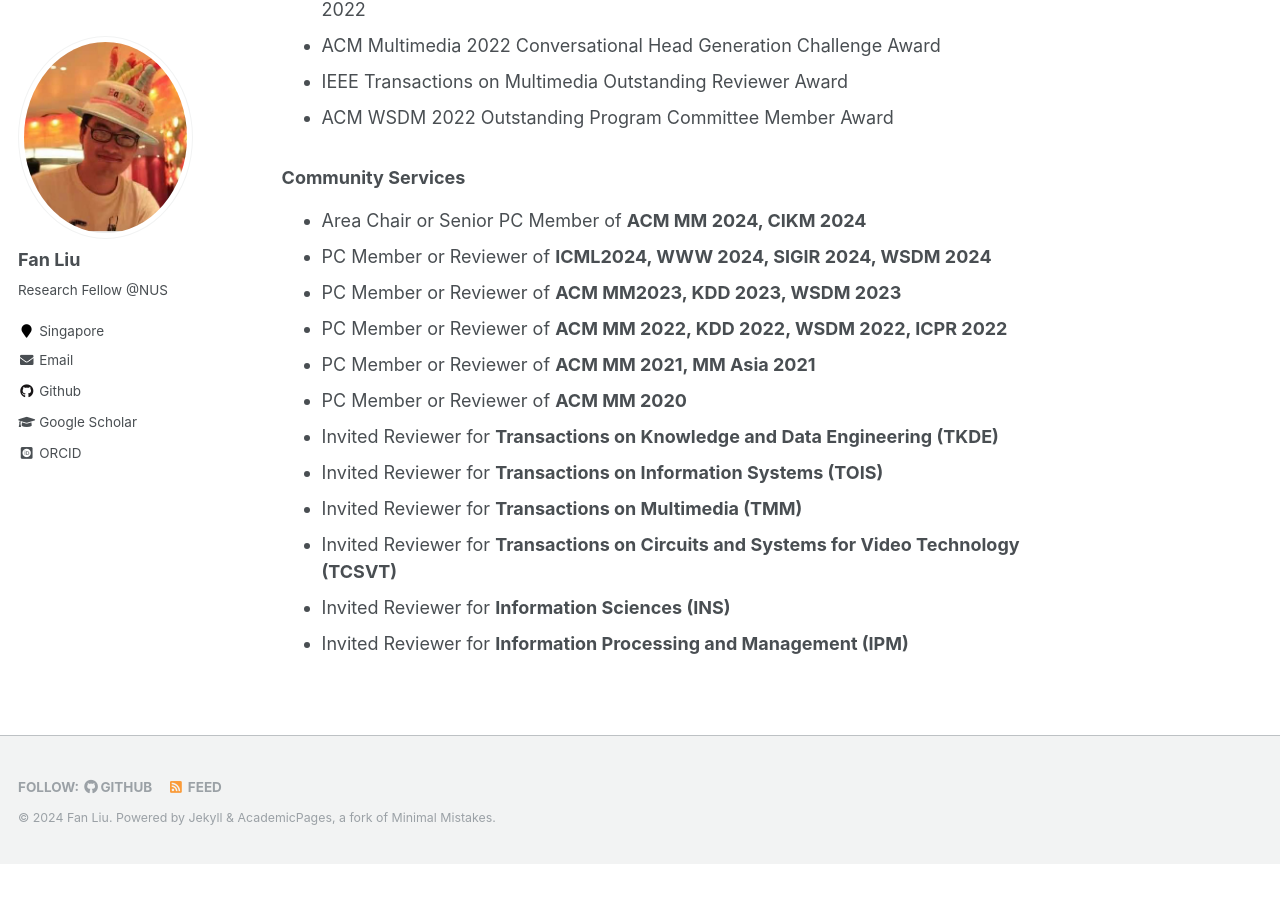
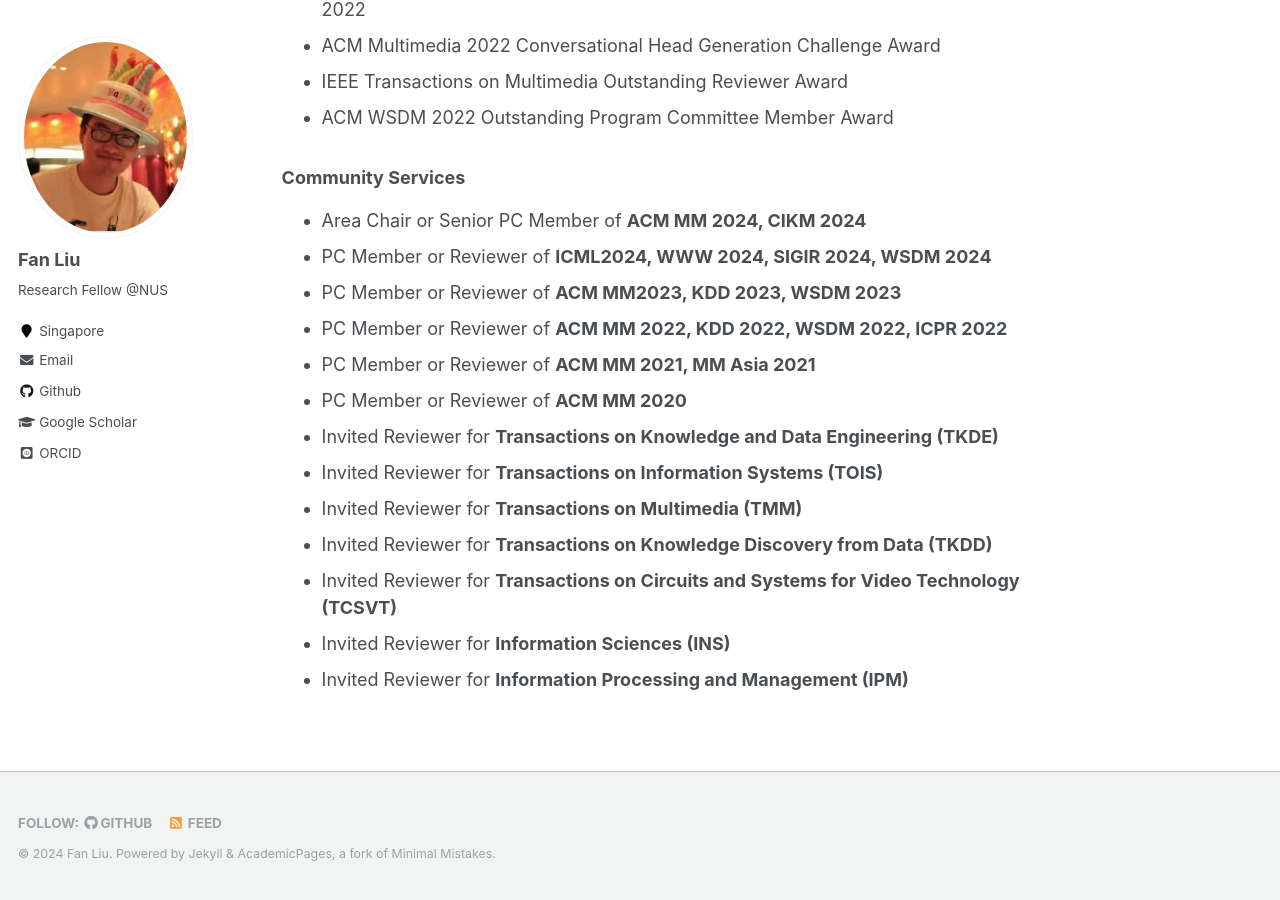
Before and after one commit to liufancs/liufancs.github.io, a Jekyll site: the page built from _pages/about.md, in a window 1280 px wide and 900 px high, scrolled down 2691 px. Built offline with Jekyll 4.4.1, drawn with Linux system fonts in a browser that asks for light colours; some web fonts are replaced; before the commit the page ends 3555 px from its top, so only the background shows below that.

Commit message:
Update about.md

```diff
--- a/_pages/about.md
+++ b/_pages/about.md
@@ -72,6 +72,7 @@ Recommendation. MM, 2023. [[Codes&Data](https://github.com/HuilinChenJN/SGFD)] [
 * Invited Reviewer for **Transactions on Knowledge and Data Engineering (TKDE)**
 * Invited Reviewer for **Transactions on Information Systems (TOIS)**
 * Invited Reviewer for **Transactions on Multimedia (TMM)**
+* Invited Reviewer for **Transactions on Knowledge Discovery from Data (TKDD)**
 * Invited Reviewer for **Transactions on Circuits and Systems for Video Technology
  (TCSVT)**
 * Invited Reviewer for **Information Sciences (INS)**
```
